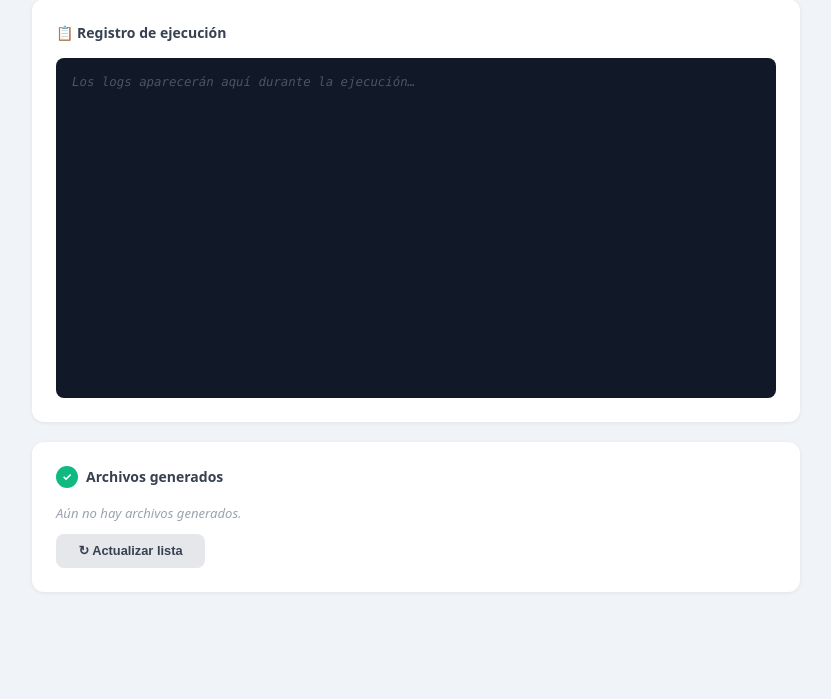
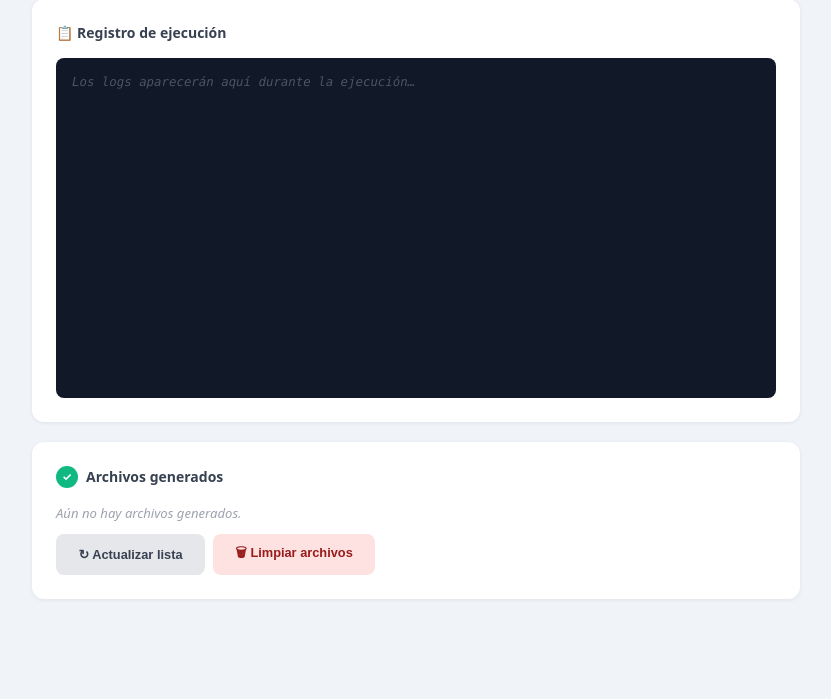
Before and after one commit to yacastanot/sipsa-leche, a FastAPI app: template templates/index.html in a window 1280 px wide. Shown: the part 1087-1786 px from the top of the page, without its empty margins (224-1055 px from the left). Before the commit the page ends 1679 px from the top, so only its background shows below. Run offline with FastAPI, Linux system fonts and the light colour scheme; the template is opened without the code that fills it, so the values that code supplies are empty.

Commit message:
App: botón Limpiar archivos en sección de archivos generados
- Endpoint DELETE /outputs: elimina todos los .xlsx de data/08_reporting/
  y devuelve el número de archivos borrados
- Botón rojo '🗑 Limpiar archivos' con diálogo de confirmación del navegador
- Mensaje de retroalimentación inline tras la operación
- Estilo btn-danger (rojo suave) consistente con la paleta existente

Co-Authored-By: Claude Sonnet 4.6 <noreply@anthropic.com>

```diff
--- a/app.py
+++ b/app.py
@@ -362,6 +362,17 @@ async def list_outputs(_: str = Depends(_check_auth)) -> dict:
     return {"files": [f.name for f in files]}
 
 
+@app.delete("/outputs")
+async def clear_outputs(_: str = Depends(_check_auth)) -> dict:
+    if not REPORTING_DIR.exists():
+        return {"deleted": 0}
+    deleted = 0
+    for f in REPORTING_DIR.glob("*.xlsx"):
+        f.unlink()
+        deleted += 1
+    return {"deleted": deleted}
+
+
 @app.get("/download/{filename}")
 async def download(filename: str, _: str = Depends(_check_auth)) -> FileResponse:
     path = (REPORTING_DIR / filename).resolve()
--- a/templates/index.html
+++ b/templates/index.html
@@ -182,6 +182,9 @@
     .btn-primary:disabled { background: #9ca3af; cursor: not-allowed; transform: none; }
     .btn-secondary { background: #e5e7eb; color: #374151; }
     .btn-secondary:hover { background: #d1d5db; }
+    .btn-danger { background: #fee2e2; color: #991b1b; }
+    .btn-danger:hover { background: #fecaca; }
+    .btn-danger:disabled { background: #f3f4f6; color: #9ca3af; cursor: not-allowed; transform: none; }
     .btn-wide { width: 100%; justify-content: center; margin-top: 0.75rem; }
 
     /* Status bar */
@@ -527,11 +530,15 @@
     <div class="output-list" id="outputList">
       <span class="empty-msg">Aún no hay archivos generados.</span>
     </div>
-    <button class="btn btn-secondary"
-            style="margin-top:0.75rem; font-size:0.8rem;"
-            onclick="cargarOutputs()">
-      ↻ Actualizar lista
-    </button>
+    <div style="display:flex; gap:0.5rem; margin-top:0.75rem;">
+      <button class="btn btn-secondary" style="font-size:0.8rem;" onclick="cargarOutputs()">
+        ↻ Actualizar lista
+      </button>
+      <button class="btn btn-danger" style="font-size:0.8rem;" id="btnLimpiar" onclick="limpiarOutputs()">
+        🗑 Limpiar archivos
+      </button>
+    </div>
+    <div id="limpiarMsg" style="display:none; margin-top:0.5rem; font-size:0.8rem; color:#6b7280;"></div>
   </div>
 
 </div>
@@ -762,6 +769,30 @@ async function cargarOutputs() {
   } catch(e) { /* silencioso */ }
 }
 
+async function limpiarOutputs() {
+  const btn = document.getElementById('btnLimpiar');
+  const msg = document.getElementById('limpiarMsg');
+  if (!confirm('¿Eliminar todos los archivos Excel generados en data/08_reporting/?\nEsta acción no se puede deshacer.')) return;
+  btn.disabled = true;
+  btn.textContent = 'Eliminando…';
+  msg.style.display = 'none';
+  try {
+    const res  = await fetch('/outputs', { method: 'DELETE' });
+    const data = await res.json();
+    msg.textContent = data.deleted > 0
+      ? `✓ Se eliminaron ${data.deleted} archivo(s).`
+      : 'No había archivos para eliminar.';
+    msg.style.display = 'block';
+    cargarOutputs();
+  } catch(e) {
+    msg.textContent = 'Error al limpiar los archivos.';
+    msg.style.display = 'block';
+  } finally {
+    btn.disabled = false;
+    btn.textContent = '🗑 Limpiar archivos';
+  }
+}
+
 // Inicializar
 cargarOutputs();
 cargarAvanzado();
```
